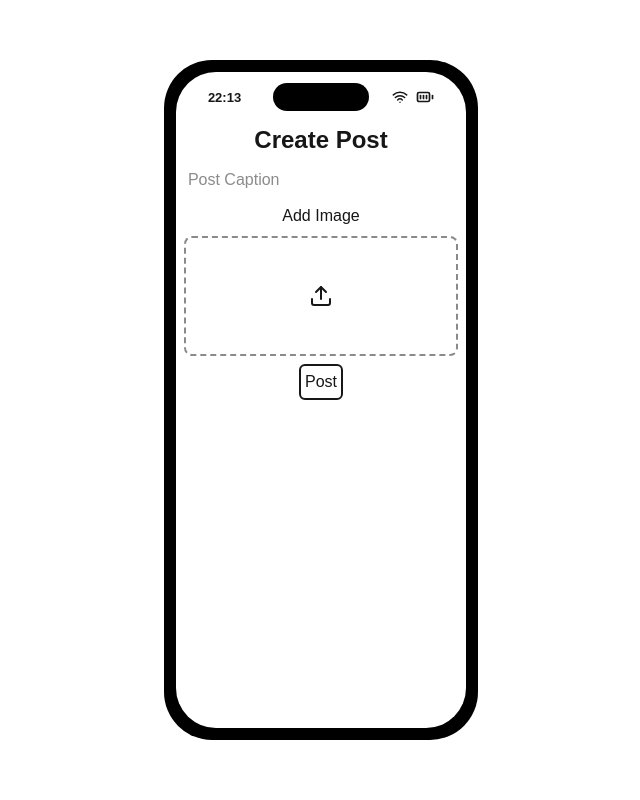
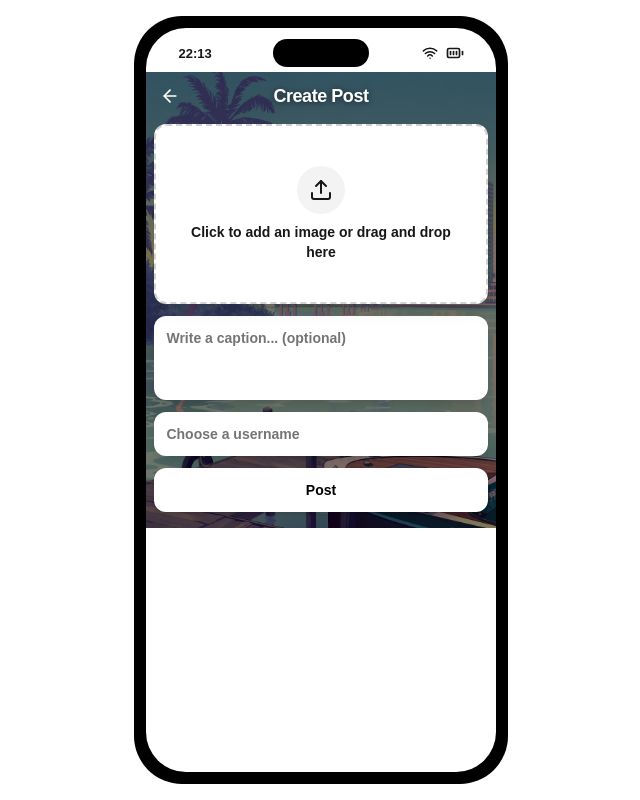
Before and after one commit to RaptorAssassin/gta-social-media, a Next.js app: page /create in a window 1280 px wide. Shown: the whole page, without its empty margins (319-959 px from the left). Built offline with nearby package versions, Linux system fonts and the light colour scheme.

Commit message:
feat: update post creation page

```diff
--- a/app/(phone)/create/page.tsx
+++ b/app/(phone)/create/page.tsx
@@ -2,25 +2,55 @@
 
 import Link from 'next/link'
 import { Post } from '@/lib/types'
-import { UploadIcon } from 'lucide-react'
-import { useRef, useState } from 'react'
+import { ArrowLeftIcon, PencilIcon, UploadIcon } from 'lucide-react'
+import { useEffect, useRef, useState } from 'react'
+import Image from 'next/image'
+import { ImageEditor } from '@/components/image-editor'
 
 export default function CreatePage() {
   const [previewPost, setPreviewPost] = useState<Post | null>(null)
+  const [isEditorOpen, setIsEditorOpen] = useState(false)
   const imageInputRef = useRef<HTMLInputElement>(null)
 
+  const usernameInput = useRef<HTMLInputElement>(null)
+
+  useEffect(() => {
+    const savedUsername = localStorage.getItem('username')
+    if (savedUsername && usernameInput.current) {
+      usernameInput.current.value = savedUsername
+    }
+  }, [])
+
   return (
-    <div className="h-full w-full">
-      <form className="flex flex-col items-center gap-2 p-2">
-        <h1 className="w-full text-center text-2xl font-bold">Create Post</h1>
-        <input
-          type="text"
-          placeholder="Post Caption"
-          name="caption"
-          className="w-full rounded-md p-1"
+    <div className="relative flex min-h-0 w-full flex-1 flex-col overflow-hidden">
+      <div className="absolute inset-0">
+        <Image
+          src="/images/app-background.png"
+          alt="App Background"
+          fill
+          sizes="(max-width: 640px) 98vw, 450px"
+          className="object-cover brightness-50 contrast-110"
+          priority
         />
-        <span>Add Image</span>
-        <div className="border-foreground/50 relative flex h-30 w-full cursor-pointer items-center justify-center overflow-hidden rounded-lg border-2 border-dashed focus-within:border-solid">
+      </div>
+
+      <form className="text-background relative z-10 flex flex-1 flex-col gap-3 overflow-y-auto p-2 pb-4">
+        <header className="flex items-center gap-2">
+          <Link
+            href="/"
+            className="text-background rounded-full p-1.5 transition hover:bg-white/10"
+          >
+            <ArrowLeftIcon size={20} />
+          </Link>
+          <h1 className="flex-1 text-center text-lg font-bold tracking-tight drop-shadow-[0_1px_3px_rgba(0,0,0,0.6)]">
+            Create Post
+          </h1>
+          <span className="w-8" />
+        </header>
+
+        <div
+          className={`relative flex w-full cursor-pointer items-center justify-center overflow-hidden rounded-xl transition ${previewPost?.imageUrl ? 'bg-background border-0 shadow-lg shadow-black/10' : 'bg-background hover:bg-background/95 focus-within:ring-foreground/10 border-foreground/20 focus-within:border-foreground/30 min-h-40 border-2 border-dashed shadow-lg shadow-black/10 focus-within:border-solid focus-within:ring-2'}`}
+        >
           <input
             type="file"
             name="image"
@@ -46,26 +76,80 @@ export default function CreatePage() {
             className="absolute inset-0 h-full w-full cursor-pointer opacity-0 focus:outline-none"
           />
           {previewPost?.imageUrl ? (
-            // eslint-disable-next-line @next/next/no-img-element
-            <img
+            <Image
               src={previewPost.imageUrl}
+              width={400}
+              height={400}
               alt="Preview"
-              className="pointer-events-none absolute inset-0 h-full w-full object-cover"
+              unoptimized
+              className="pointer-events-none block h-auto max-h-[45vh] w-full rounded-xl object-contain"
             />
           ) : (
-            <UploadIcon
-              className="pointer-events-none absolute top-1/2 left-1/2 -translate-x-1/2 -translate-y-1/2"
-              size={24}
-            />
+            <div className="text-foreground/70 flex flex-col items-center gap-2 px-6 py-10">
+              <div className="bg-foreground/5 rounded-full p-3">
+                <UploadIcon size={24} className="text-foreground" />
+              </div>
+              <span className="text-foreground text-center text-sm font-semibold">
+                Click to add an image or drag and drop here
+              </span>
+            </div>
           )}
         </div>
+
+        {previewPost?.imageUrl && (
+          <button
+            type="button"
+            onClick={() => setIsEditorOpen(true)}
+            className="bg-background text-foreground hover:bg-background/90 flex w-full items-center justify-center gap-2 rounded-xl py-3 text-sm font-semibold shadow-lg shadow-black/10 transition active:scale-[0.98]"
+          >
+            <PencilIcon size={18} />
+            Edit Image
+          </button>
+        )}
+
+        <textarea
+          placeholder="Write a caption... (optional)"
+          name="caption"
+          required
+          rows={3}
+          className="text-foreground placeholder:text-foreground/60 focus:ring-foreground/10 bg-background min-h-20 w-full resize-none rounded-xl p-3 text-sm font-semibold shadow-lg shadow-black/10 outline-none focus:ring-2"
+        />
+
+        <input
+          type="text"
+          name="username"
+          placeholder="Choose a username"
+          required
+          ref={usernameInput}
+          className="text-foreground placeholder:text-foreground/60 focus:ring-foreground/10 bg-background w-full resize-none rounded-xl p-3 text-sm font-semibold shadow-lg shadow-black/10 outline-none focus:ring-2"
+        />
+
         <button
           type="submit"
-          className="border-foreground rounded-md border-2 p-1"
+          className="mt-auto w-full rounded-xl bg-white py-3 text-sm font-bold text-black shadow-md transition hover:bg-white/90 active:scale-[0.98] disabled:opacity-50"
         >
           Post
         </button>
       </form>
+
+      {isEditorOpen && previewPost?.imageUrl && (
+        <div className="absolute inset-0 z-20 flex min-h-0 flex-1 flex-col overflow-hidden bg-[#1a1a1a]">
+          <ImageEditor
+            src={previewPost.imageUrl}
+            onSave={({ blob }) => {
+              const url = URL.createObjectURL(blob)
+              setPreviewPost((prev) => {
+                if (prev?.imageUrl) URL.revokeObjectURL(prev.imageUrl)
+                if (prev) return { ...prev, imageUrl: url }
+                return prev
+              })
+              setIsEditorOpen(false)
+            }}
+            onCancel={() => setIsEditorOpen(false)}
+            onLoadError={() => setIsEditorOpen(false)}
+          />
+        </div>
+      )}
     </div>
   )
 }
--- a/app/(phone)/layout.tsx
+++ b/app/(phone)/layout.tsx
@@ -7,9 +7,9 @@ export default function PhoneLayout({
 }) {
   return (
     <div className="h-dvh w-full overflow-hidden bg-white select-none">
-      <div className="flex h-full w-full items-center justify-center p-4 sm:p-6">
+      <div className="flex h-full w-full items-center justify-center p-1 sm:p-2">
         <Phone>
-          <main className="h-full w-full">{children}</main>
+          <main className="flex min-h-0 w-full flex-1 flex-col">{children}</main>
         </Phone>
       </div>
     </div>
--- a/app/globals.css
+++ b/app/globals.css
@@ -27,3 +27,13 @@ body {
   color: var(--foreground);
   font-family: Arial, Helvetica, sans-serif;
 }
+
+/* Phone editor — force full-height and compact rail for 450px phone */
+[id^='image-editor-'] {
+  height: 100% !important;
+  min-height: 0 !important;
+}
+[id^='image-editor-'] > div {
+  height: 100% !important;
+  min-height: 0 !important;
+}
--- a/components/feed.tsx
+++ b/components/feed.tsx
@@ -19,6 +19,7 @@ export function Feed() {
           src="/images/app-background.png"
           alt="App Background"
           fill
+          sizes="(max-width: 640px) 98vw, 450px"
           className="object-cover brightness-50 contrast-110"
           priority
         />
--- a/components/header.tsx
+++ /dev/null
@@ -1,5 +0,0 @@
-export function Header() {
-  return (
-    <header className="sticky top-0 h-10 w-full md:h-15"></header>
-  )
-}
--- a/components/image-editor.tsx
+++ b/components/image-editor.tsx
@@ -1,7 +1,8 @@
 'use client'
 
 import dynamic from 'next/dynamic'
-import { useRef } from 'react'
+import { useEffect, useRef } from 'react'
+import type { ImageEditorSaveResult } from '@unlayer/react-image-editor'
 
 const UnlayerImageEditor = dynamic(
   () =>
@@ -11,12 +12,76 @@ const UnlayerImageEditor = dynamic(
   }
 )
 
-export function ImageEditor({ src }: { src: string }) {
+type ImageEditorProps = {
+  src: string | undefined
+  onSave?: (result: ImageEditorSaveResult) => void
+  onCancel?: () => void
+  onLoadError?: () => void
+}
+
+export function ImageEditor({
+  src,
+  onSave,
+  onCancel,
+  onLoadError,
+}: ImageEditorProps) {
   const editorRef = useRef(null)
 
+  useEffect(() => {
+    const id = 'unlayer-phone-tweaks'
+    if (document.getElementById(id)) return
+    const style = document.createElement('style')
+    style.id = id
+    style.textContent = `
+      /* force editor to fill phone overlay height (was 500px default + flex quirks) */
+      [id^="image-editor-"] { height: 100% !important; min-height: 0 !important; }
+      [id^="image-editor-"] > div { height: 100% !important; min-height: 0 !important; flex: 1 1 0% !important; }
+      /* narrower dock/rail when opened — Unlayer rail is ~64-72px by default */
+      [id^="image-editor-"] [class*="dock"],
+      [id^="image-editor-"] [class*="rail"],
+      [id^="image-editor-"] [class*="sidebar"],
+      [id^="image-editor-"] [class*="Sidebar"] {
+        width: 52px !important;
+        min-width: 52px !important;
+        max-width: 52px !important;
+      }
+      /* fallback: first flex child is the rail when dock="left" */
+      [id^="image-editor-"] > div > div:first-child {
+        width: 52px !important;
+        min-width: 52px !important;
+        max-width: 52px !important;
+      }
+      /* smaller rail icons/buttons — ~15% smaller than already scaled */
+      [id^="image-editor-"] button { padding: 5px !important; gap: 4px !important; }
+      [id^="image-editor-"] svg { width: 16px !important; height: 16px !important; }
+      [id^="image-editor-"] [class*="tool"] svg { width: 18px !important; height: 18px !important; }
+    `
+    document.head.appendChild(style)
+  }, [])
+
+  if (!src) return null
+
   return (
-    <div className="">
-      <UnlayerImageEditor ref={editorRef} image={src} />
+    <div className="flex h-full min-h-0 w-full flex-1 flex-col overflow-hidden bg-[#1a1a1a] [&>div]:!flex [&>div]:!h-full [&>div]:!min-h-0 [&>div]:flex-1">
+      <UnlayerImageEditor
+        ref={editorRef}
+        image={src}
+        minHeight={0}
+        style={{ height: '100%', minHeight: 0, flex: 1, width: '100%' }}
+        options={
+          {
+            theme: 'light',
+            features: {
+              imageEditor: {
+                dock: 'left',
+              },
+            },
+          } as never
+        }
+        onSave={onSave}
+        onCancel={onCancel}
+        onLoadError={onLoadError}
+      />
     </div>
   )
 }
--- a/components/phone.tsx
+++ b/components/phone.tsx
@@ -5,7 +5,7 @@ import { useEffect, useState } from 'react'
 
 export function Phone({ children }: { children?: React.ReactNode }) {
   return (
-    <div className="flex aspect-390/844 max-h-[85dvh] w-[min(92vw,390px,calc(85dvh*390/844))] shrink-0 flex-col overflow-hidden rounded-[2.5rem] bg-black p-2.5 sm:w-[min(95vw,390px,calc(85dvh*390/844))] sm:rounded-[3rem] sm:p-3">
+    <div className="flex aspect-[410/844] max-h-[96dvh] w-[min(98vw,450px,calc(96dvh*410/844))] shrink-0 flex-col overflow-hidden rounded-[2.5rem] bg-black p-2.5 sm:w-[min(98vw,450px,calc(96dvh*410/844))] sm:rounded-[3rem] sm:p-3">
       <div className="flex min-h-0 flex-1 flex-col overflow-hidden rounded-4xl bg-white sm:rounded-[2.5rem]">
         <PhoneHeader />
         <div className="min-h-0 flex-1 overflow-x-hidden overflow-y-auto">
```
Also changed, not shown: 1 other file (tests, documents, lock files or other folders).
